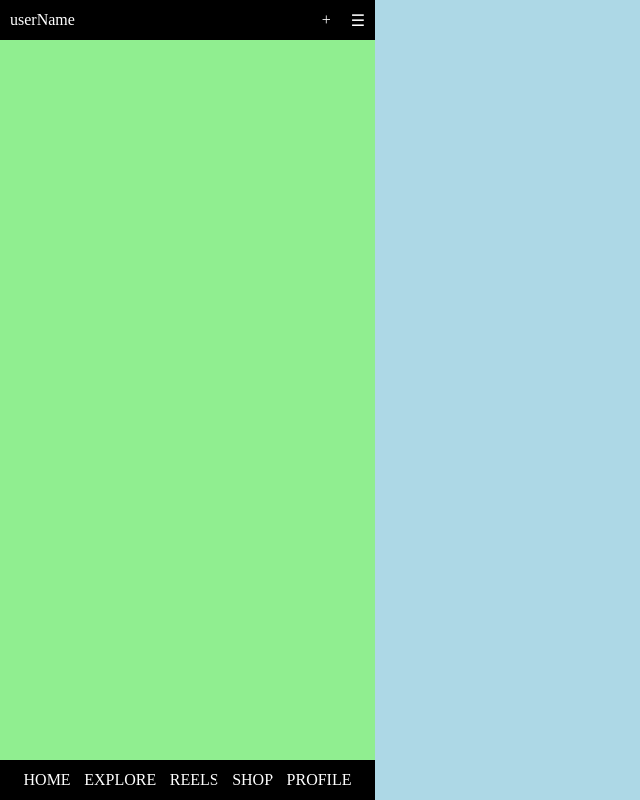
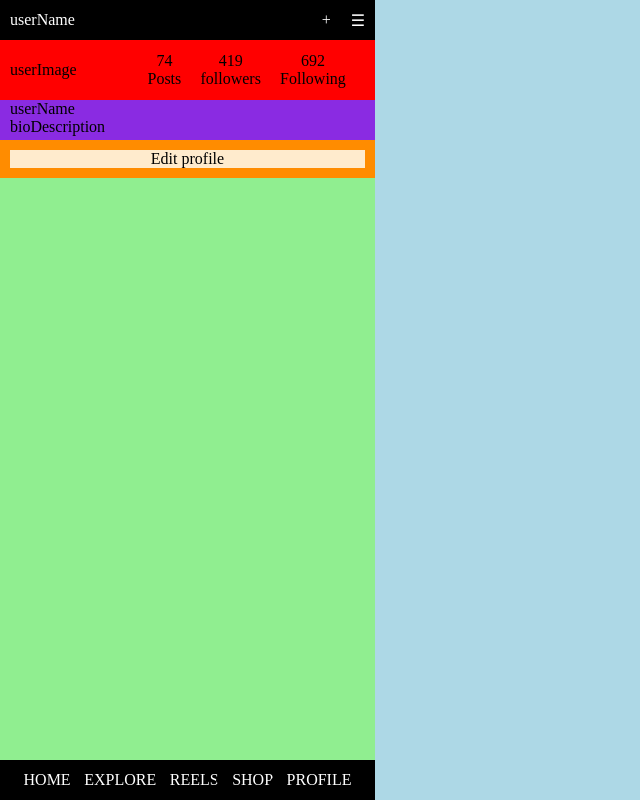
Before and after one commit to VitorGuedesMadeira/Instagram-Clone, a React (Create React App) app: page /profile in a window 1280 px wide. Shown: the whole page, without its empty margins (0-640 px from the left). Built offline with nearby package versions, Linux system fonts and the light colour scheme.

Commit message:
Add profile user stats

```diff
--- a/src/components/Profile.css
+++ b/src/components/Profile.css
@@ -1,3 +1,5 @@
+/* PROFILE NAVIGATION BAR */
+
 .profile-navigation-bar {
   position: fixed;
   width: 375px;
@@ -20,3 +22,73 @@
   text-decoration: none;
   color: white;
 }
+
+/* PROFILE USER PICTURE AND INFO */
+
+.profile-user-picture-info {
+  display: flex;
+  position: fixed;
+  top: 40px;
+  height: 60px;
+  width: 375px;
+  background-color: red;
+  padding: 0 10px;
+  align-items: center;
+}
+
+.profile-user-picture {
+  flex: 1;
+}
+
+.profile-posts-followers-following {
+  display: flex;
+  justify-content: space-evenly;
+  flex: 2;
+}
+
+.profile-posts-counter {
+  display: flex;
+  flex-direction: column;
+  align-items: center;
+}
+
+.profile-followers-counter {
+  display: flex;
+  flex-direction: column;
+  align-items: center;
+}
+
+.profile-following-counter {
+  display: flex;
+  flex-direction: column;
+  align-items: center;
+}
+
+/* USERNAME AND BIO DESCRIPTION */
+
+.profile-username-biodescription {
+  display: flex;
+  flex-direction: column;
+  background-color: blueviolet;
+  position: fixed;
+  width: 375px;
+  top: 100px;
+  padding: 0 10px;
+  height: 40px;
+}
+
+/* PROFILE EDIT PROFILE */
+
+.profile-edit-profile-section {
+  position: fixed;
+  top: 140px;
+  width: 375px;
+  background-color: darkorange;
+  padding: 10px;
+}
+
+.edit-profile {
+  display: flex;
+  justify-content: center;
+  background-color: blanchedalmond;
+}
--- a/src/components/Profile.js
+++ b/src/components/Profile.js
@@ -14,6 +14,35 @@ const Profile = () => {
           <a href="https://google.com/">☰</a>
         </div>
       </div>
+
+      <div className="profile-user-picture-info">
+        <div className="profile-user-picture">
+          userImage
+        </div>
+        <div className="profile-posts-followers-following">
+          <div className="profile-posts-counter">
+            <p>74</p>
+            <p>Posts</p>
+          </div>
+          <div className="profile-followers-counter">
+            <p>419</p>
+            <p>followers</p>
+          </div>
+          <div className="profile-following-counter">
+            <p>692</p>
+            <p>Following</p>
+          </div>
+        </div>
+      </div>
+
+      <div className="profile-username-biodescription">
+        <div>userName</div>
+        <div>bioDescription</div>
+      </div>
+
+      <div className="profile-edit-profile-section">
+        <div className="edit-profile">Edit profile</div>
+      </div>
     </div>
   );
 };
```
